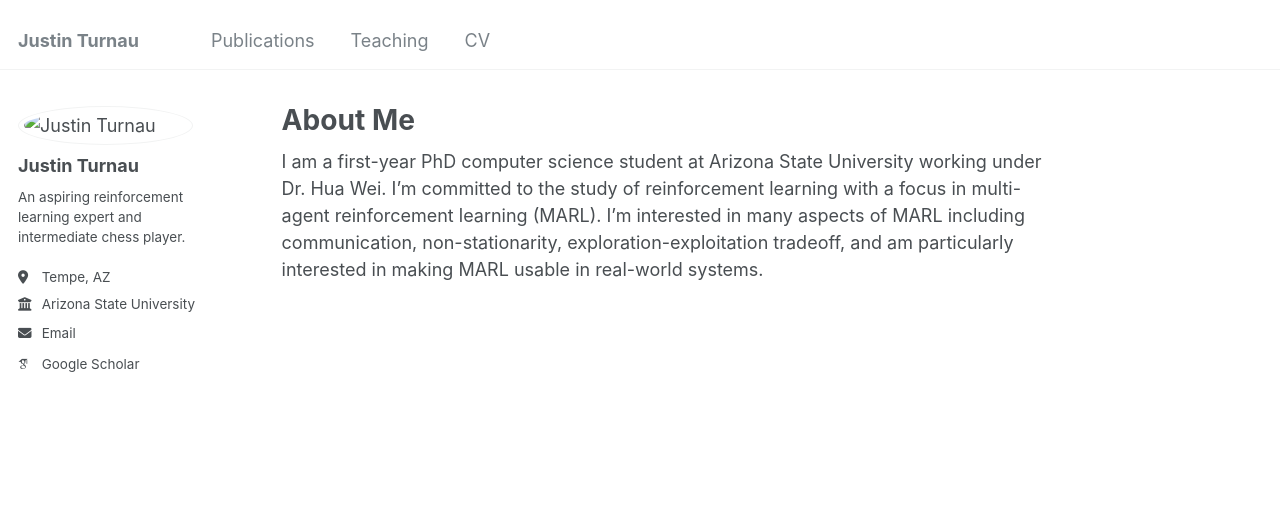
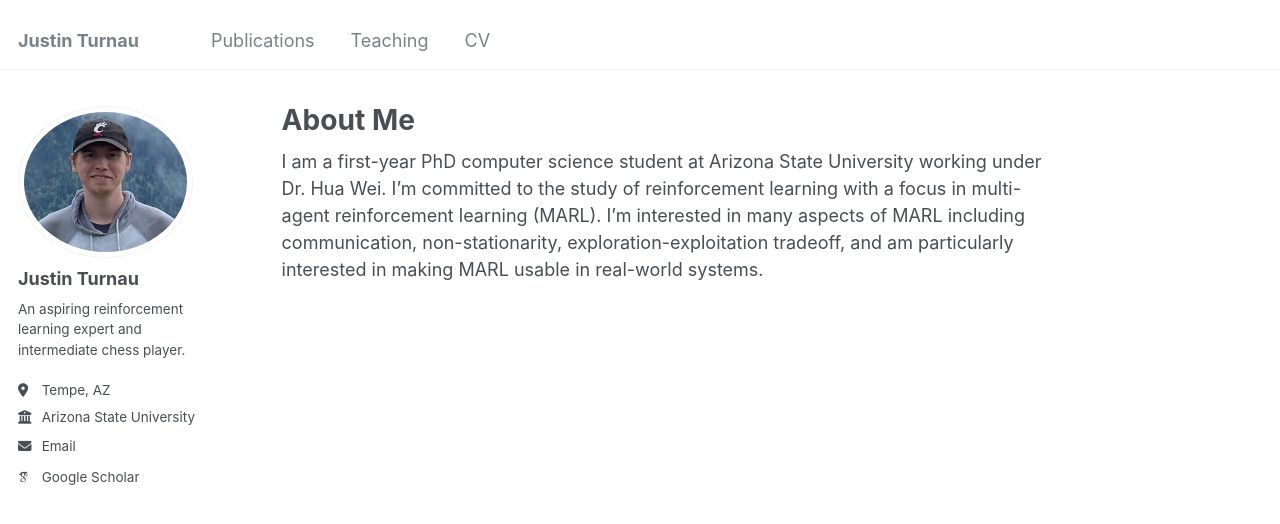
Before and after one commit to JTurnau/testing-name-change, a Jekyll site: the page built from _pages/about.md, in a window 1280 px wide. Shown: the top 524 px of the page. Built offline with Jekyll 4.4.1, drawn with Linux system fonts in a browser that asks for light colours; some web fonts are replaced.

Commit message:
Professional Photo

```diff
--- a/_config.yml
+++ b/_config.yml
@@ -21,7 +21,7 @@ repository               : "academicpages/academicpages.github.io"
 #               Additional customization can be done by editing /_includes/author-profile.html
 author:
   # Biographic information
-  avatar           : "images/personal-photo.png"
+  avatar           : "personal-photo.png"
   name             : "Justin Turnau"
   pronouns         : # example: "she/her"
   bio              : "An aspiring reinforcement learning expert and intermediate chess player."
```
